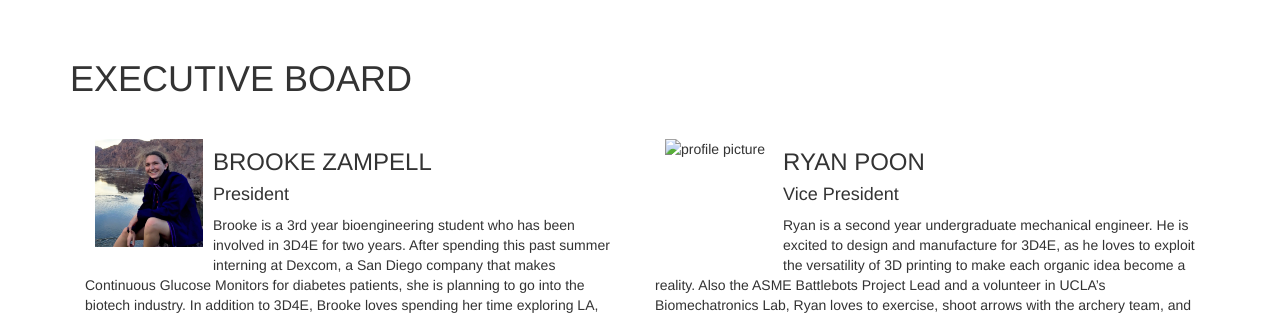
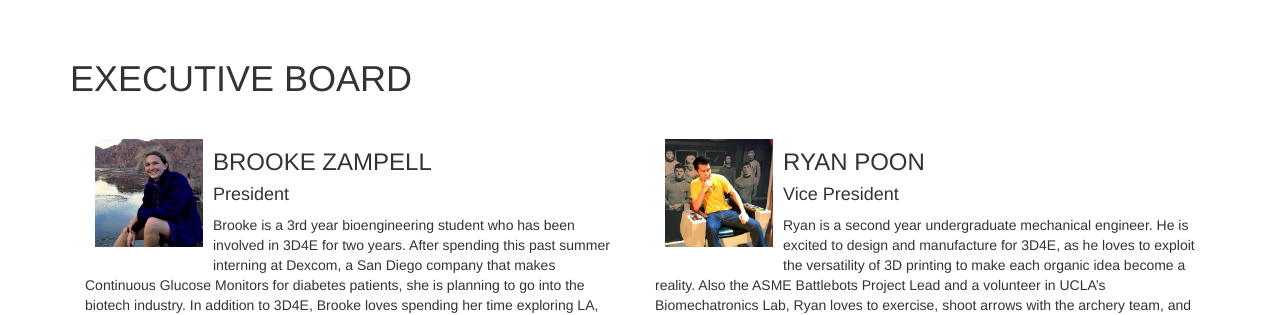
Before and after one commit to 3D4EatUCLA/Really-Old-Website-Code, a plain HTML site: page index.html in a window 1280 px wide. Shown: the part 4200-4515 px from the top of the page. Drawn offline with nearby package versions, Linux system fonts and the light colour scheme; a script that the page names is missing.

Commit message:
Update index.html

```diff
--- a/index.html
+++ b/index.html
@@ -268,7 +268,7 @@
                     spending her time exploring LA, going camping, and cheering on the Bruins in athletics.
                 </div>
                 <div class="col-sm-6">
-                    <img src="images/3D4E/eboard/Ryan.jpg" class="img-responsive img-profile" alt="profile picture" />
+                    <img src="images/3D4E/eboard/David.jpg" class="img-responsive img-profile" alt="profile picture" />
                     <h3>RYAN POON</h3>
                     <h4>Vice President</h4>
                     Ryan is a second year undergraduate mechanical engineer. He is excited to design and manufacture for 3D4E,
```
